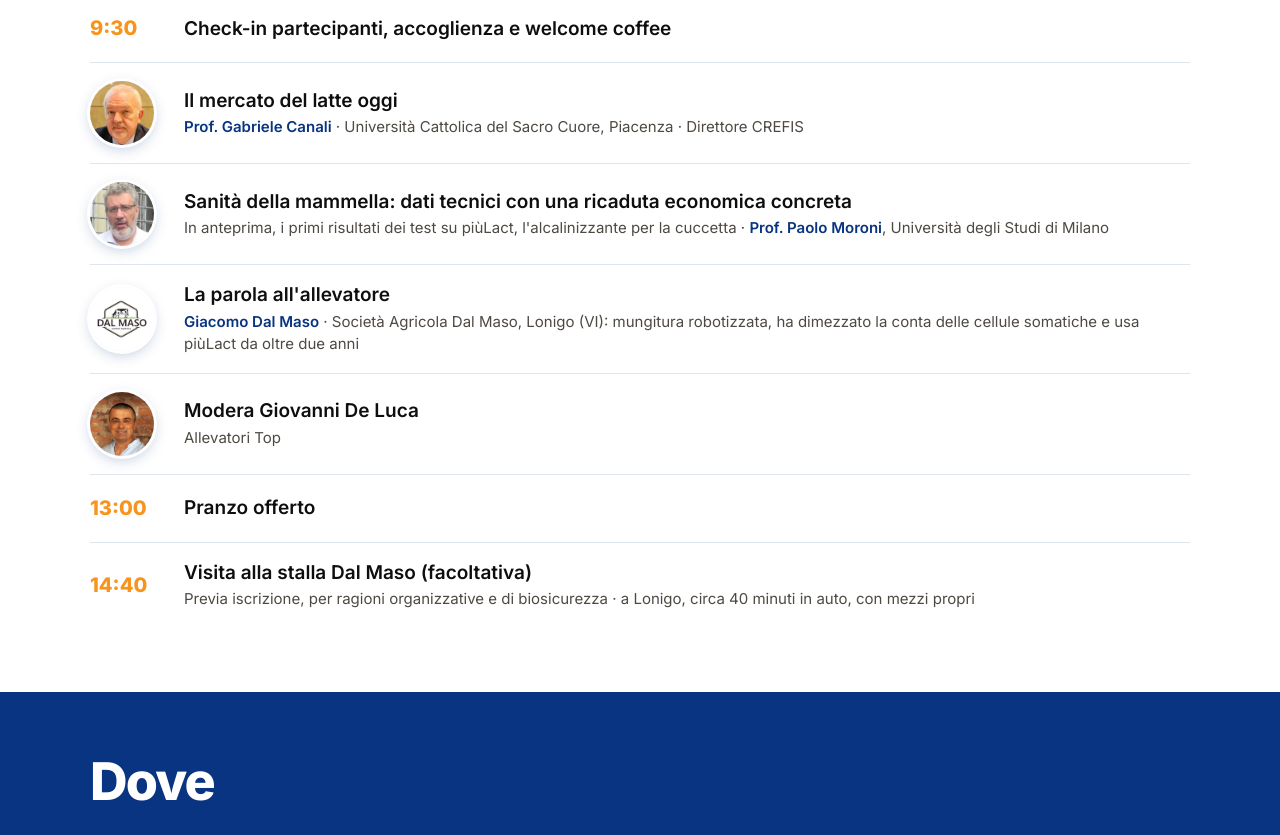
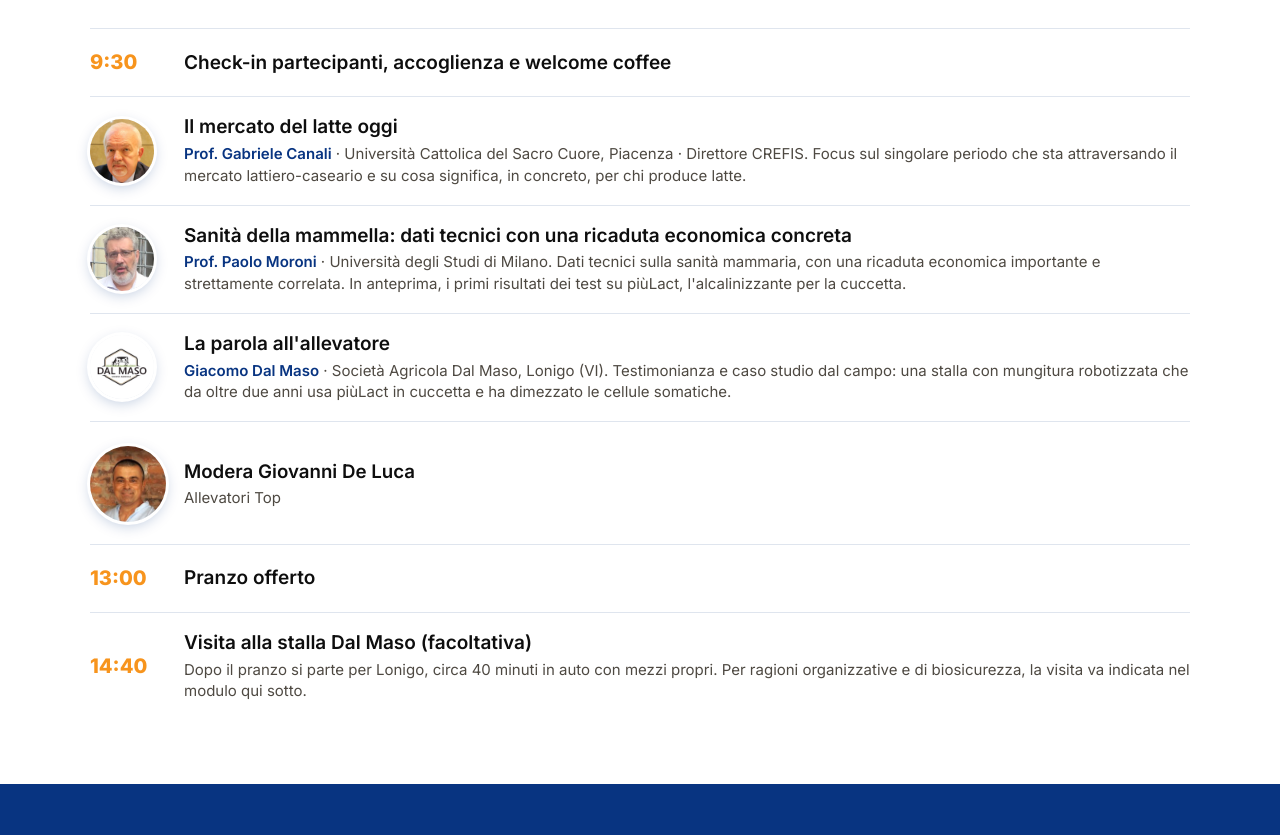
Before and after one commit to profarmer-it/eventi, a plain HTML site: page mammella/index.html in a window 1280 px wide. Shown: the part 1369-2204 px from the top of the page. Drawn offline with Linux system fonts and the light colour scheme; no server answers.

Commit message:
Mattinata del 4/12: testi nuovi (sottotitolo, Canali, Moroni, Dal Maso, visita) e moderatore più in evidenza
Co-Authored-By: Claude Opus 5.5 <noreply@anthropic.com>

```diff
--- a/mammella/index.html
+++ b/mammella/index.html
@@ -65,6 +65,9 @@ h2{font-size:clamp(32px,4.5vw,52px);font-weight:900;letter-spacing:-.035em;line-
 .programma ol{list-style:none;margin:34px 0 0;padding:0}
 .programma li{display:grid;grid-template-columns:76px 1fr;gap:4px 18px;align-items:center;padding:18px 0;border-top:1px solid #DFE5EE}
 .programma .ora{font-weight:900;font-size:20px;color:var(--arancio)}
+.programma .modera{padding:24px 0 22px}
+.programma .modera b{font-size:1.1em}
+.programma .modera .volto{width:76px;height:76px}
 .programma .volto{width:64px;height:64px;border-radius:50%;object-fit:cover;box-shadow:0 0 0 3px #fff,0 4px 14px rgba(8,52,129,.25)}
 .programma b{display:block;font-size:19px;line-height:1.3}
 .programma small{display:block;margin-top:3px;color:var(--tenue);font-size:15px;line-height:1.45}
@@ -128,7 +131,7 @@ footer a{font-weight:700}
     <img class="latte" src="latte.jpg" alt="Una mammella fatta di latte" width="1100" height="1050" fetchpriority="high">
     <div class="occhiello">Mattinata sulla sanità della mammella</div>
     <h1>Parte tutto<br>da <em>qui.</em></h1>
-    <p class="sotto">La sanità della mammella getta le basi per le performance delle nostre vacche.</p>
+    <p class="sotto">Prevenire le infezioni mammarie significa gettare le basi delle performance della mandria: produzione, qualità del latte e longevità delle vacche partono da qui.</p>
     <div class="pillole">
       <span class="pillola arancio">Venerdì 4 dicembre · ore 9:30</span>
       <span class="pillola">Ristorante Dai Gelosi · Quinto Vicentino (VI)</span>
@@ -145,12 +148,12 @@ footer a{font-weight:700}
     <h2>Il programma</h2>
     <ol>
       <li><span class="ora">9:30</span><div><b>Check-in partecipanti, accoglienza e welcome coffee</b></div></li>
-      <li><img class="volto" src="canali.jpg" alt="Prof. Gabriele Canali" width="320" height="320"><div><b>Il mercato del latte oggi</b><small><span class="chi">Prof. Gabriele Canali</span> · Università Cattolica del Sacro Cuore, Piacenza · Direttore CREFIS</small></div></li>
-      <li><img class="volto" src="moroni.jpg" alt="Prof. Paolo Moroni" width="320" height="320"><div><b>Sanità della mammella: dati tecnici con una ricaduta economica concreta</b><small>In anteprima, i primi risultati dei test su piùLact, l'alcalinizzante per la cuccetta · <span class="chi">Prof. Paolo Moroni</span>, Università degli Studi di Milano</small></div></li>
-      <li><img class="volto" src="dalmaso.jpg" alt="Società Agricola Dal Maso" width="320" height="320"><div><b>La parola all'allevatore</b><small><span class="chi">Giacomo Dal Maso</span> · Società Agricola Dal Maso, Lonigo (VI): mungitura robotizzata, ha dimezzato la conta delle cellule somatiche e usa piùLact da oltre due anni</small></div></li>
-      <li><img class="volto" src="deluca.jpg" alt="Giovanni De Luca" width="320" height="320"><div><b>Modera Giovanni De Luca</b><small>Allevatori Top</small></div></li>
+      <li><img class="volto" src="canali.jpg" alt="Prof. Gabriele Canali" width="320" height="320"><div><b>Il mercato del latte oggi</b><small><span class="chi">Prof. Gabriele Canali</span> · Università Cattolica del Sacro Cuore, Piacenza · Direttore CREFIS. Focus sul singolare periodo che sta attraversando il mercato lattiero-caseario e su cosa significa, in concreto, per chi produce latte.</small></div></li>
+      <li><img class="volto" src="moroni.jpg" alt="Prof. Paolo Moroni" width="320" height="320"><div><b>Sanità della mammella: dati tecnici con una ricaduta economica concreta</b><small><span class="chi">Prof. Paolo Moroni</span> · Università degli Studi di Milano. Dati tecnici sulla sanità mammaria, con una ricaduta economica importante e strettamente correlata. In anteprima, i primi risultati dei test su piùLact, l'alcalinizzante per la cuccetta.</small></div></li>
+      <li><img class="volto" src="dalmaso.jpg" alt="Società Agricola Dal Maso" width="320" height="320"><div><b>La parola all'allevatore</b><small><span class="chi">Giacomo Dal Maso</span> · Società Agricola Dal Maso, Lonigo (VI). Testimonianza e caso studio dal campo: una stalla con mungitura robotizzata che da oltre due anni usa piùLact in cuccetta e ha dimezzato le cellule somatiche.</small></div></li>
+      <li class="modera"><img class="volto" src="deluca.jpg" alt="Giovanni De Luca" width="320" height="320"><div><b>Modera Giovanni De Luca</b><small>Allevatori Top</small></div></li>
       <li><span class="ora">13:00</span><div><b>Pranzo offerto</b></div></li>
-      <li><span class="ora">14:40</span><div><b>Visita alla stalla Dal Maso (facoltativa)</b><small>Previa iscrizione, per ragioni organizzative e di biosicurezza · a Lonigo, circa 40 minuti in auto, con mezzi propri</small></div></li>
+      <li><span class="ora">14:40</span><div><b>Visita alla stalla Dal Maso (facoltativa)</b><small>Dopo il pranzo si parte per Lonigo, circa 40 minuti in auto con mezzi propri. Per ragioni organizzative e di biosicurezza, la visita va indicata nel modulo qui sotto.</small></div></li>
     </ol>
   </div>
 </section>
```
